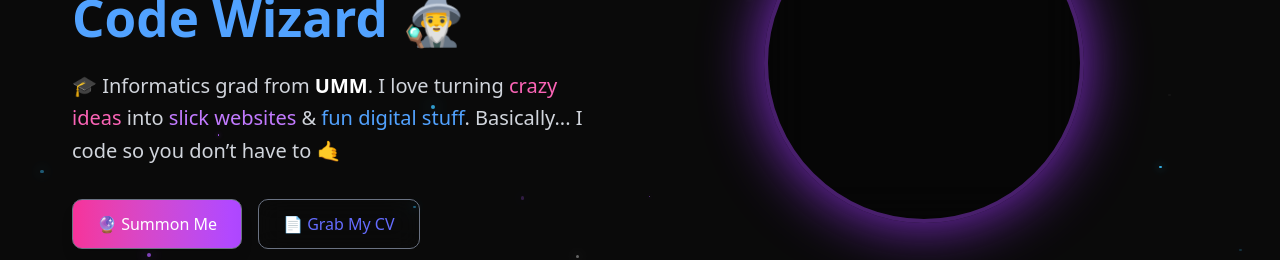
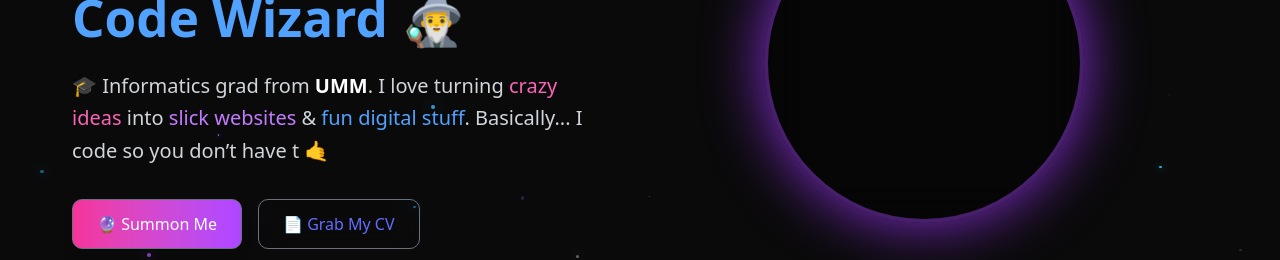
Before and after one commit to erin004/portfolio-website, a React (Vite) app: page / in a window 1280 px wide. Shown: the part 337-597 px from the top of the page. Built offline with nearby package versions, Linux system fonts and the light colour scheme.

Commit message:
update hero

```diff
--- a/src/components/Hero.jsx
+++ b/src/components/Hero.jsx
@@ -90,7 +90,7 @@ export default function Hero() {
           <span className="text-pink-400">crazy ideas</span> into{" "}
           <span className="text-purple-400">slick websites</span> &{" "}
           <span className="text-blue-400">fun digital stuff</span>. Basically...
-          I code so you don’t have to 🤙
+          I code so you don’t have t 🤙
         </p>
 
         <div className="flex flex-col sm:flex-row gap-4 justify-center md:justify-start">
@@ -103,7 +103,7 @@ export default function Hero() {
         >
           🔮 Summon Me
         </a>
-          <a href="public/CV Erin (1).pdf"
+          <a href="/CV Erin (1).pdf"
             target="_blank"
             rel="noopener noreferrer"
             className="px-6 py-3 rounded-[10px] border border-gray-500 text-white hover:bg-white/10 backdrop-blur-md transition"
```
